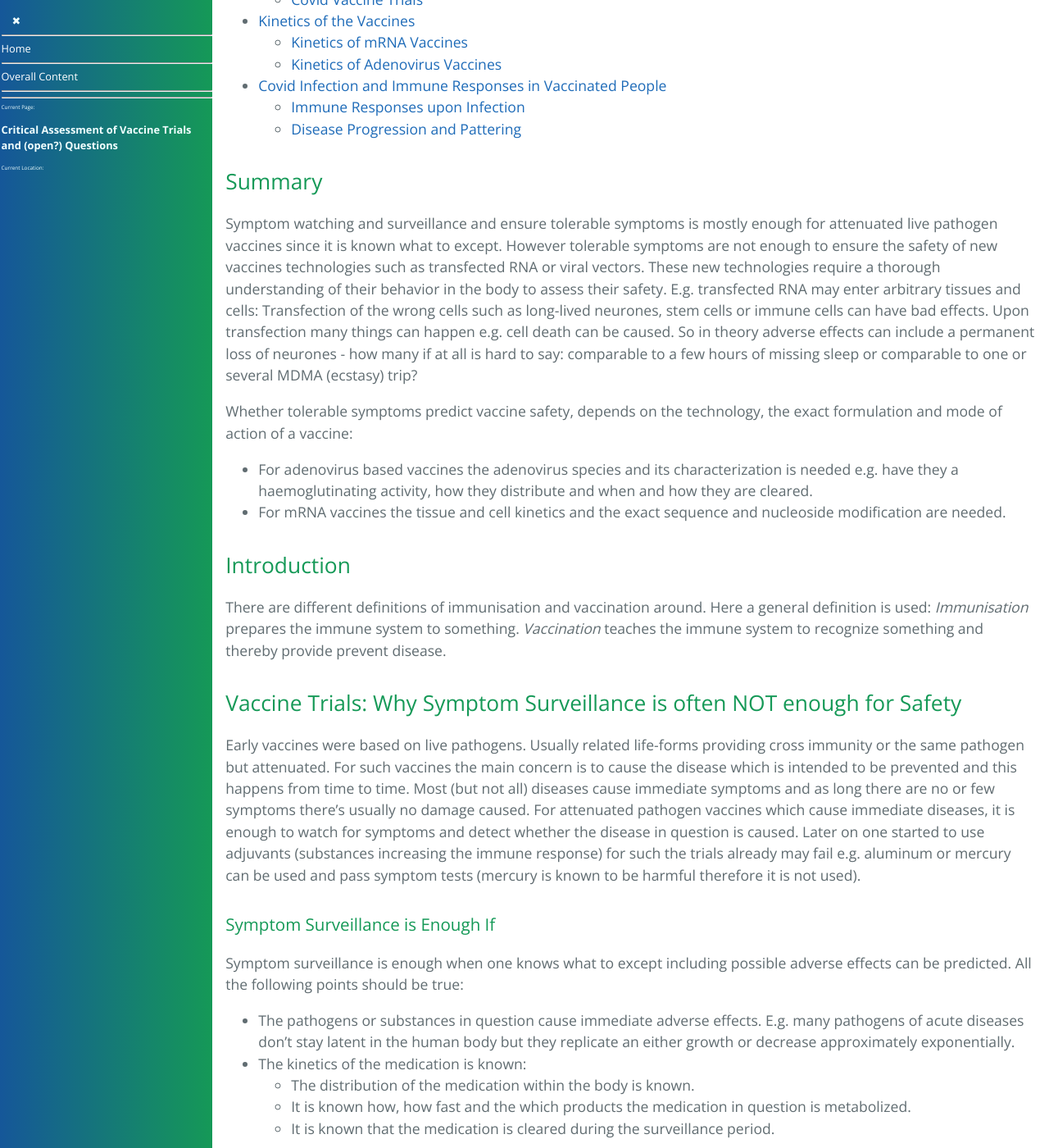
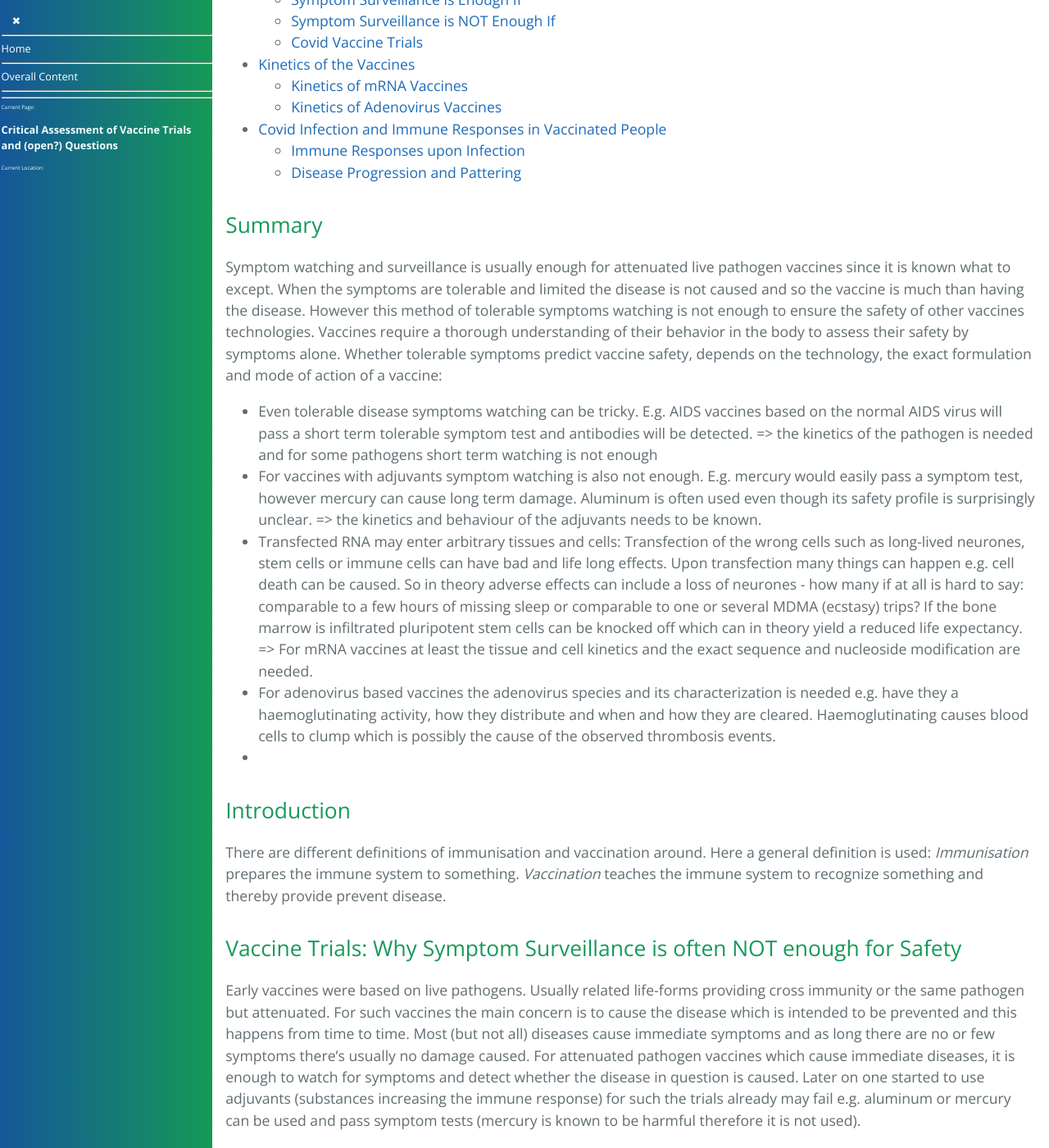
Before and after one commit to forestgrape/coronavirus, a Jekyll site: the page built from 10_vaccines/safety_questions.md, in a window 1280 px wide and 1400 px high, scrolled down 895 px. Shown: the whole window at 82% size. Built offline with Jekyll 4.4.1, drawn with Linux system fonts in a browser that asks for light colours; our own code applies the rules of GitHub Pages for plain Markdown files; some of the changed text lies outside the part shown.

Commit message:
split up vaccine_question into effects on covid and vaccine safety, formulation in vacc safety

```diff
--- a/10_vaccines/vaccine_questions.md
+++ b/10_vaccines/safety_questions.md
@@ -2,13 +2,13 @@
 
 > __Rolling publication_ since young and healthy people and in some regions even children are not only allowed and motivated but often pressured to take vaccines deemed as safe. Here it is argued that the observed tolerable symptoms do *not* guarantee safety.
 
-> Some adverse effects are **speculative** but if healthy people are motivated or even pressured to vaccinate, in my opinion, the safety must be proven  and not just be likely or unknown.  Innocent people may have life-long adverse effects or even die for supposed considerate and safe action.
+> Some adverse effects are **speculative** but if healthy people are motivated or even pressured to vaccinate, in my opinion, the safety must be proven and not just be likely or unknown. Innocent people may have life-long adverse effects or even die for a supposed considerate and safe actions. // I just read yesterday (12.6.21) about a young woman who died in Italy.
 
 > Additionally it is summer for the coming months on the Northern hemisphere and so no need to rush vaccinating the young and healthy.
 
-> This section is partly subjective. My knowledge of adenoviruses and how transfected RNA works and what it can cause is very limited. However, I am not sure whether anybody understands RNA. RNA can do a lot. In public discussions of 'mRNA' vaccine safety, views, outdated for decades are widespread e.g. that RNA is always degraded fast and its only used to message protein-encodings:
+> This section is partly subjective. My knowledge of adenoviruses and how transfected RNA works and what it can cause is very limited. However, I am not sure whether anybody understands RNA. RNA can do a lot. In public discussions about 'mRNA' vaccine safety, views, outdated for decades are widespread e.g. that RNA is always degraded fast and its only used to message protein-encodings:
 > * RNA is always degraded fast? This is *wrong*.
-> * Encodes proteins? Partly true, since a tiny fraction of all RNA is indeed used to encode proteins.
+> * RNA is  just a messenger for protein translation? A few percentage true, since a tiny fraction of all RNA is indeed used to message proteins.
 
 > I am thankful to be informed when and which of the points below are wrong or the safety regarding them is known.
 
@@ -30,11 +30,12 @@
 
 
 ## Summary
-Symptom watching and surveillance and ensure tolerable symptoms is mostly enough for attenuated live pathogen vaccines since it is known what to except. However tolerable symptoms are not enough to ensure the safety of new vaccines technologies such as transfected RNA or viral vectors. These new technologies require a thorough understanding of their behavior in the body to assess their safety. E.g. transfected RNA may enter arbitrary tissues and cells: Transfection of the wrong cells such as long-lived neurones, stem cells or immune cells can have bad effects. Upon transfection many things can happen e.g. cell death can be caused. So in theory adverse effects can include a permanent loss of neurones - how many if at all is hard to say: comparable to a few hours of missing sleep or comparable to one or several MDMA (ecstasy) trip?
-
-Whether tolerable symptoms predict vaccine safety, depends on the technology, the exact formulation and mode of action of a vaccine:
-* For adenovirus based vaccines the adenovirus species and its characterization is needed e.g. have they a haemoglutinating activity, how they distribute and when and how they are cleared.
-* For mRNA vaccines the tissue and cell kinetics and the exact sequence and nucleoside modification are needed.
+Symptom watching and surveillance is usually enough for attenuated live pathogen vaccines since it is known what to except. When the symptoms are tolerable and limited the disease is not caused and so the vaccine is much than having the disease. However this method of tolerable symptoms watching is not enough to ensure the safety of other vaccines technologies. Vaccines require a thorough understanding of their behavior in the body to assess their safety by symptoms alone. Whether tolerable symptoms predict vaccine safety, depends on the technology, the exact formulation and mode of action of a vaccine:
+* Even tolerable disease symptoms watching can be tricky. E.g. AIDS vaccines based on the normal AIDS virus will pass a short term tolerable symptom test and antibodies will be detected. =>  the kinetics of the pathogen is needed and for some pathogens short term watching is not enough
+* For vaccines with adjuvants symptom watching is also not enough. E.g. mercury would easily pass a symptom test, however mercury can cause long term damage. Aluminum is often used even though its safety profile is surprisingly unclear. => the kinetics and behaviour of the adjuvants needs to be known.
+* Transfected RNA may enter arbitrary tissues and cells: Transfection of the wrong cells such as long-lived neurones, stem cells or immune cells can have bad and life long effects. Upon transfection many things can happen e.g. cell death can be caused. So in theory adverse effects can include a loss of neurones - how many if at all is hard to say: comparable to a few hours of missing sleep or comparable to one or several MDMA (ecstasy) trips? If the bone marrow is infiltrated pluripotent stem cells can be knocked off which can in theory yield a reduced life expectancy. => For mRNA vaccines at least the tissue and cell kinetics and the exact sequence and nucleoside modification are needed.
+* For adenovirus based vaccines the adenovirus species and its characterization is needed e.g. have they a haemoglutinating activity, how they distribute and when and how they are cleared. Haemoglutinating causes blood cells to clump which is possibly the cause of the observed thrombosis events.
+*
 
 
 ## Introduction
@@ -63,14 +64,15 @@
 * Substance where the kinetics or the pattern of damage is unknown.
 
 ### Covid Vaccine Trials
-Regarding the current mRNA and vector technologies long term and subtle health hazards are possible to. The trials only looked for symptoms and relevant data such as the tissue tropism and the exact sequences are/seem  withhold by the companies and possibly even by health authorities. Possibly for economic reasons, possibly to prevent an open discussion about side effects.
+Regarding the current mRNA and vector technologies long term and subtle health hazards are possible too. The trials only looked for symptoms and relevant data such as the tissue tropism and the exact sequences are/seem  withhold by the companies and possibly even by health authorities. Possibly for economic reasons, possibly to prevent an open discussion about side effects.
 
-> It is unclear whether vaccines companies spend time and resources to ensure the safety since they are rumoured to have contracts which frees them from liability.
+> It is unclear whether vaccines companies spend time and resources to ensure the safety. Especially if the rumoured contracts are true which frees them from liability.
 
+> In my opinion such contracts should be waved immediately unless the companies go open source with the entire vaccine technology stack such that an independent safety assessment is possible.
 
 
 ## Kinetics of the Vaccines
-An important property to estimate possible effects of things is their kinetics. Kinetics denotes here, the distribution and clearance or accumulation pathways. It is a generalisation of pharmacokinetics to things: not just pharmaceutical drugs but anything which can distribute in the body such as pathogens which include viruses.
+An important property to estimate possible effects of things is their kinetics. Kinetics denotes here, the distribution and clearance or accumulation pathways. It is a generalisation of pharmacokinetics to things: not just pharmaceutical drugs but any-thing which can distribute in the body such as pathogens which include viruses.
 
 
 Some points relevant for Covid vaccines are:
@@ -107,21 +109,3 @@
 > This can be prevented by
 > * weight adjusted dosage or much better
 > * using a nasal or oral spray formulation as it is done in farming for decades.
-
-
-
-## Covid Infection and Immune Responses in Vaccinated People
-
-### Immune Responses upon Infection
-Mostly it has been published that the admitted vaccinations produces some (or a lot of) IgG. Some show that also T cells are primed. By independent research groups it is shown that most vaccines fail to produce IgA.
-
-However few is published about what happens upon infection.
-* Are the IgG globulins up-scaled? Stay they constant because they are already high enough or the body judges them as not adequate against respiratory infections?
-* Are the IgA globulins up-scaled? More quickly than at SARS-2 unexposed people?  // It can be that the main protection of the vaccines results from the knowledge of the antibodies to target SARS-2 and not from the IgG levels in the blood. If that's the case much lower doses of vaccines could be sufficient - offering near the same protection at lower risks for unwanted effects.
-
-### Disease Progression and Pattering
-How the vaccination primed immune system alters SARS-CoV-2 infections is unclear:
-* Which locations are infected? Or concretely in which specimens SARS-2 RNA is detected? In NPS samples, saliva samples, endotracheal lavage fluid, bronchealveolar lavage fluid? E.g. it could be that mainly the bronchi are infected but not the alveoli. This is possible since the bronchial epithelium is less protected by IgG, but the alveolar cells are protected by IgG.
-* Is the clearance faster or slower. Longer infection durations or even persistent infections are possible if the only the bronchial epithelium but not the alveolar macrophages are infected, in this case there may be no strong immune response.
-
-Background: For vaccinated people at baseline there's much IgG but few IgA. The viruses may be mainly prevented from infecting the alveoli (which corresponds to the observations that vaccines reduce the frequency of ARDS).
```
Also changed, not shown: 10_vaccines/effects_on_covii.md (added, +17 -0 lines).
